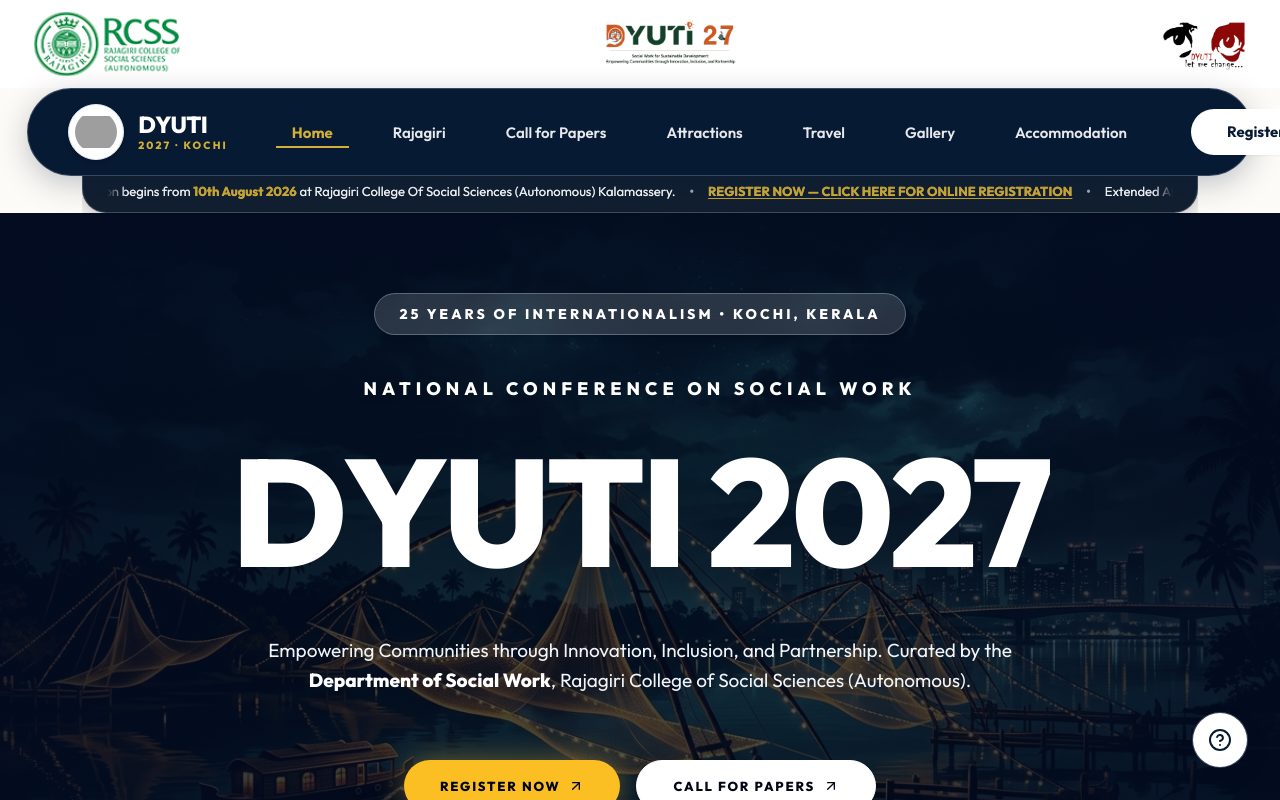
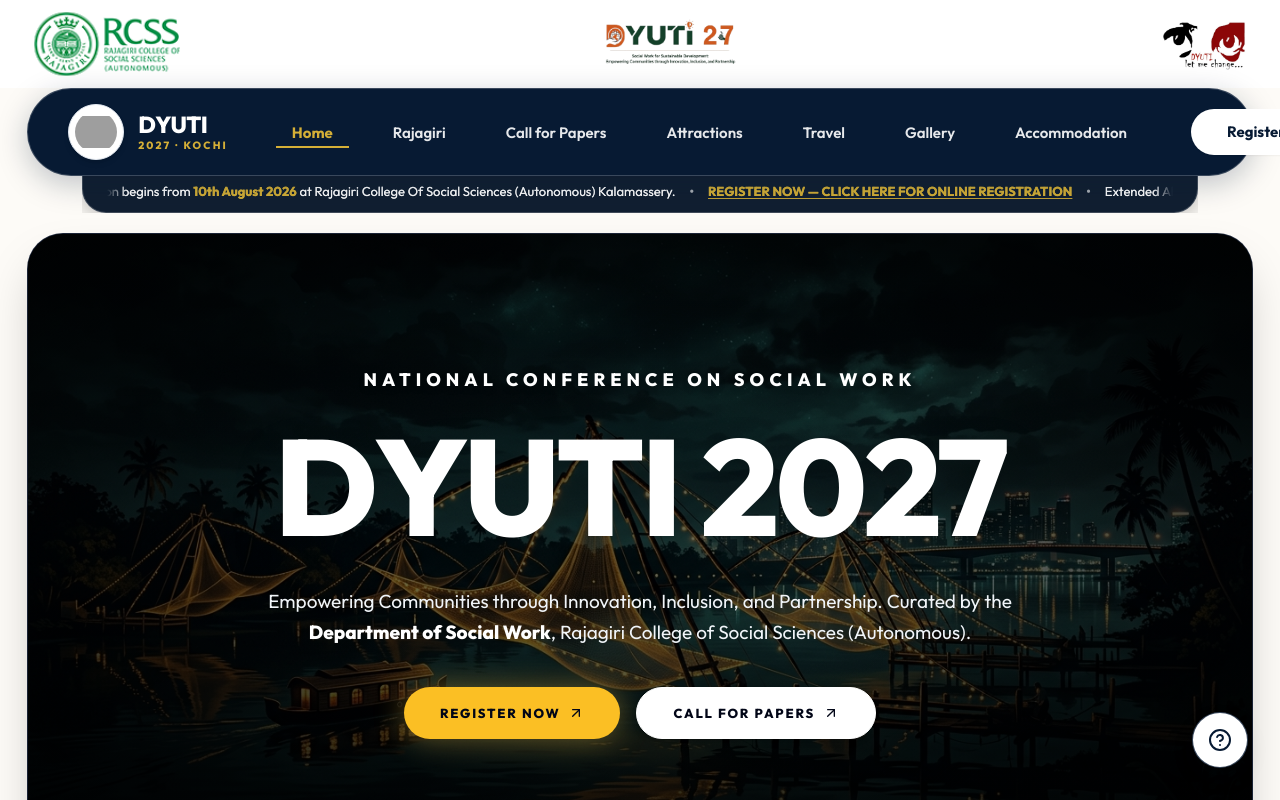
Before and after one commit to Rlabzteam/Dyuti27, a React (Vite) app: page / in a window 1280 px wide. Shown: the top 800 px of the page. Built offline with nearby package versions, Linux system fonts and the light colour scheme; grey boxes are pictures that could not be loaded.

Commit message:
feat: add HeroBanner component for DYUTI 2027 conference landing page

```diff
--- a/src/components/sections/HeroBanner.tsx
+++ b/src/components/sections/HeroBanner.tsx
@@ -8,61 +8,55 @@
   const [isLoaded, setIsLoaded] = useState(false);
 
   return (
+    <div className="w-[96%] sm:w-[97%] 2xl:w-[98%] max-w-[1680px] mx-auto px-1 sm:px-2 pt-3 sm:pt-5 mb-14 lg:mb-20">
       <section
-      className="relative min-h-[100svh] flex flex-col items-center justify-start pt-16 sm:pt-20 lg:pt-22 overflow-hidden bg-[#030C22] text-white"
+        className="relative w-full min-h-[500px] sm:min-h-[580px] lg:min-h-[640px] flex flex-col items-center justify-center overflow-hidden rounded-[28px] sm:rounded-[36px] bg-slate-950 text-white border border-slate-700/50 shadow-2xl"
         aria-label="DYUTI 2027 National Conference Hero"
       >
-      {/* ── KOCHI NIGHTSCAPE BACKGROUND ── */}
-      <div className="absolute inset-0">
-        {!isLoaded && <div className="absolute inset-0 bg-[#030C22]" />}
+        {/* ── KOCHI NIGHTSCAPE BACKGROUND WITHOUT BLUE TINT ── */}
+        <div className="absolute inset-0 z-0">
+          {!isLoaded && <div className="absolute inset-0 bg-slate-950" />}
           <img
             src="/images/dyuti_dark_hero_bg.jpg"
             alt="Kochi Nightscape"
-          className={`w-full h-full object-cover object-center transition-opacity duration-1000 ${isLoaded ? 'opacity-100' : 'opacity-0'
+            className={`w-full h-full object-cover object-center brightness-[0.8] transition-opacity duration-700 ${
+              isLoaded ? 'opacity-100' : 'opacity-0'
             }`}
             loading="eager"
             onLoad={() => setIsLoaded(true)}
           />
-        {/* Dark overlay for legibility */}
-        <div className="absolute inset-0 bg-[#030C22]/70" />
-        {/* Vignette — stronger at edges */}
-        <div className="absolute inset-0 bg-[radial-gradient(ellipse_at_center,transparent_30%,rgba(3,12,34,0.85)_100%)]" />
-        {/* Bottom fade */}
-        <div className="absolute bottom-0 left-0 right-0 h-40 bg-gradient-to-t from-[#030C22] to-transparent" />
+          {/* Neutral Dark Overlay for high contrast without blue color */}
+          <div className="absolute inset-0 bg-gradient-to-b from-black/65 via-black/45 to-black/75" />
+          <div className="absolute inset-0 bg-[radial-gradient(ellipse_at_center,transparent_30%,rgba(0,0,0,0.7)_100%)]" />
         </div>
 
-      {/* ── CENTRED HERO CONTENT (HIGH TOP ALIGNMENT) ── */}
-      <div className="relative z-10 flex flex-col items-center text-center px-4 sm:px-8 max-w-5xl mx-auto">
+        {/* ── CENTRED HERO CONTENT ── */}
+        <div className="relative z-10 flex flex-col items-center text-center py-14 sm:py-20 lg:py-24 px-4 sm:px-8 max-w-5xl mx-auto space-y-6 sm:space-y-8">
 
-        {/* Eyebrow pill in white */}
-        <div className="inline-flex items-center px-6 py-2.5 rounded-full bg-white/15 border border-white/25 text-white text-xs sm:text-sm font-sans font-black uppercase tracking-[0.22em] mb-8 sm:mb-10 backdrop-blur-md shadow-md">
-          <span>25 Years of Internationalism &bull; Kochi, Kerala</span>
-        </div>
-
-        {/* Clean Unboxed Title Block in Crisp White with Generous Line Spacing */}
-        <div className="mb-8 sm:mb-12 flex flex-col items-center gap-6 sm:gap-8">
+          {/* Clean Title Block in Crisp White */}
+          <div className="flex flex-col items-center gap-4 sm:gap-6">
             <span className="text-sm sm:text-base md:text-lg font-sans uppercase tracking-[0.28em] text-white font-black drop-shadow-md">
               National Conference on Social Work
             </span>
-          <h1 className="font-heading font-black text-[4.5rem] sm:text-[6.5rem] md:text-[7.5rem] lg:text-[8.5rem] xl:text-[9.5rem] text-white leading-none tracking-tight m-0 drop-shadow-2xl">
+            <h1 className="font-heading font-black text-[3.5rem] sm:text-[5.5rem] md:text-[6.5rem] lg:text-[7.5rem] xl:text-[8.5rem] text-white leading-none tracking-tight m-0 drop-shadow-2xl">
               DYUTI 2027
             </h1>
           </div>
 
           {/* Subtitle */}
-        <p className="font-sans text-[15px] sm:text-[17.5px] lg:text-[19px] text-slate-100 max-w-3xl leading-relaxed mb-12 sm:mb-16 font-medium">
+          <p className="font-sans text-[15px] sm:text-[17.5px] lg:text-[19px] text-slate-100 max-w-3xl leading-relaxed font-medium m-0">
             Empowering Communities through Innovation, Inclusion, and Partnership. Curated by the{' '}
             <strong className="text-white font-extrabold">Department of Social Work</strong>, Rajagiri
             College of Social Sciences (Autonomous).
           </p>
 
           {/* CTA Buttons */}
-        <div className="flex flex-wrap items-center justify-center gap-4">
+          <div className="flex flex-wrap items-center justify-center gap-4 pt-2">
             <a
               href={REGISTRATION_URL}
               target="_blank"
               rel="noopener noreferrer"
-            className="btn-circle-fill h-[52px] px-9 inline-flex items-center gap-2 text-[13px] font-sans font-black uppercase tracking-[0.14em] text-slate-950 bg-amber-400 hover:bg-amber-300 rounded-full shadow-[0_0_30px_rgba(247,201,72,0.4)] focus-visible:outline-none"
+              className="btn-circle-fill h-[52px] px-9 inline-flex items-center gap-2 text-[13px] font-sans font-black uppercase tracking-[0.14em] text-slate-950 bg-amber-400 hover:bg-amber-300 rounded-full shadow-[0_0_30px_rgba(247,201,72,0.4)] focus-visible:outline-none transition-all hover:scale-105"
             >
               REGISTER NOW
               <ArrowUpRight className="w-4 h-4 transition-transform duration-200 group-hover:translate-x-0.5 group-hover:-translate-y-0.5" />
@@ -71,7 +65,7 @@
               href={CONFERENCE_DATA.links.cmtSubmission}
               target="_blank"
               rel="noopener noreferrer"
-            className="btn-circle-fill h-[52px] px-9 inline-flex items-center gap-2 text-[13px] font-sans font-black uppercase tracking-[0.14em] text-slate-950 bg-white hover:bg-slate-100 border border-white rounded-full shadow-md focus-visible:outline-none"
+              className="btn-circle-fill h-[52px] px-9 inline-flex items-center gap-2 text-[13px] font-sans font-black uppercase tracking-[0.14em] text-slate-950 bg-white hover:bg-slate-100 border border-white rounded-full shadow-md focus-visible:outline-none transition-all hover:scale-105"
             >
               CALL FOR PAPERS
               <ArrowUpRight className="w-4 h-4 transition-transform duration-200 group-hover:translate-x-0.5 group-hover:-translate-y-0.5" />
@@ -80,5 +74,6 @@
         </div>
 
       </section>
+    </div>
   );
 };
```
Lines whose indentation alone changed are shown as unchanged.
